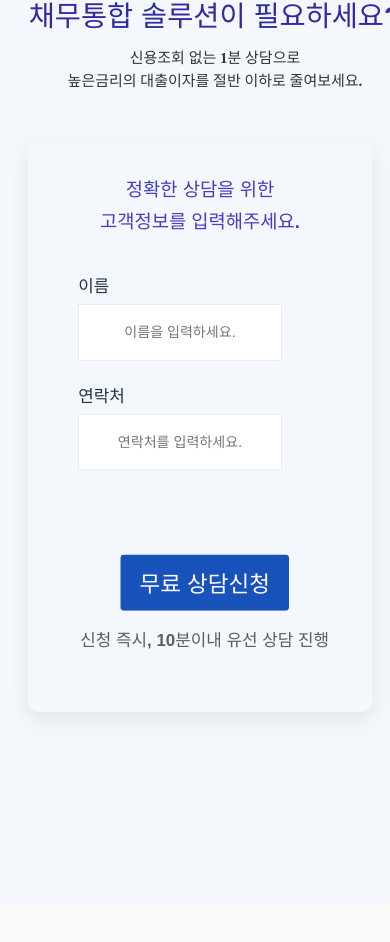
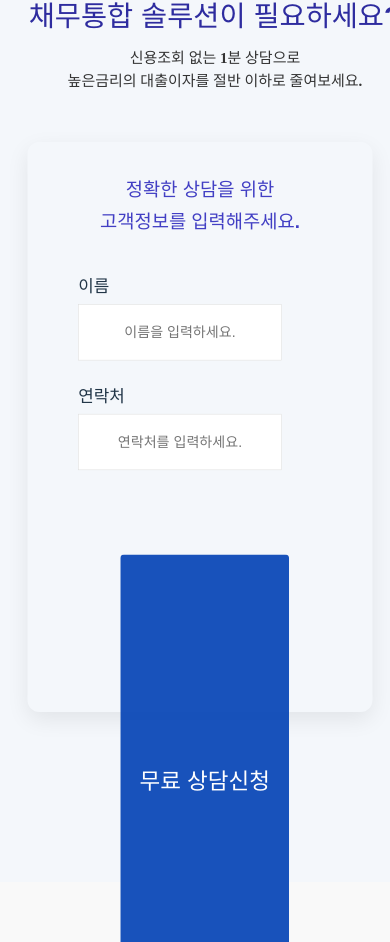
Before and after one commit to tara794600-bot/ziwon, a React (Vite) app: page / in a window 390 px wide. Shown: the part 3168-4110 px from the top of the page. Built offline with nearby package versions, Linux system fonts and the light colour scheme.

Commit message:
Update App.css

```diff
--- a/src/App.css
+++ b/src/App.css
@@ -861,7 +861,7 @@ padding-top: 25px;
   position: relative;
 right: 50px;
 height: 600px;
-margin-bottom: -80px !important;
+margin-bottom: -100px !important;
  text-align: center;
  transform-origin: top center;
 
@@ -894,7 +894,7 @@ font-size: 30px;
   .롱메 {
     margin-top: 80px!important;
     font-size:40px !important;
-    height: 100px;
+    height: 800px;
      text-align: center;
     margin-right: -150px;
     padding: 25px;
```
